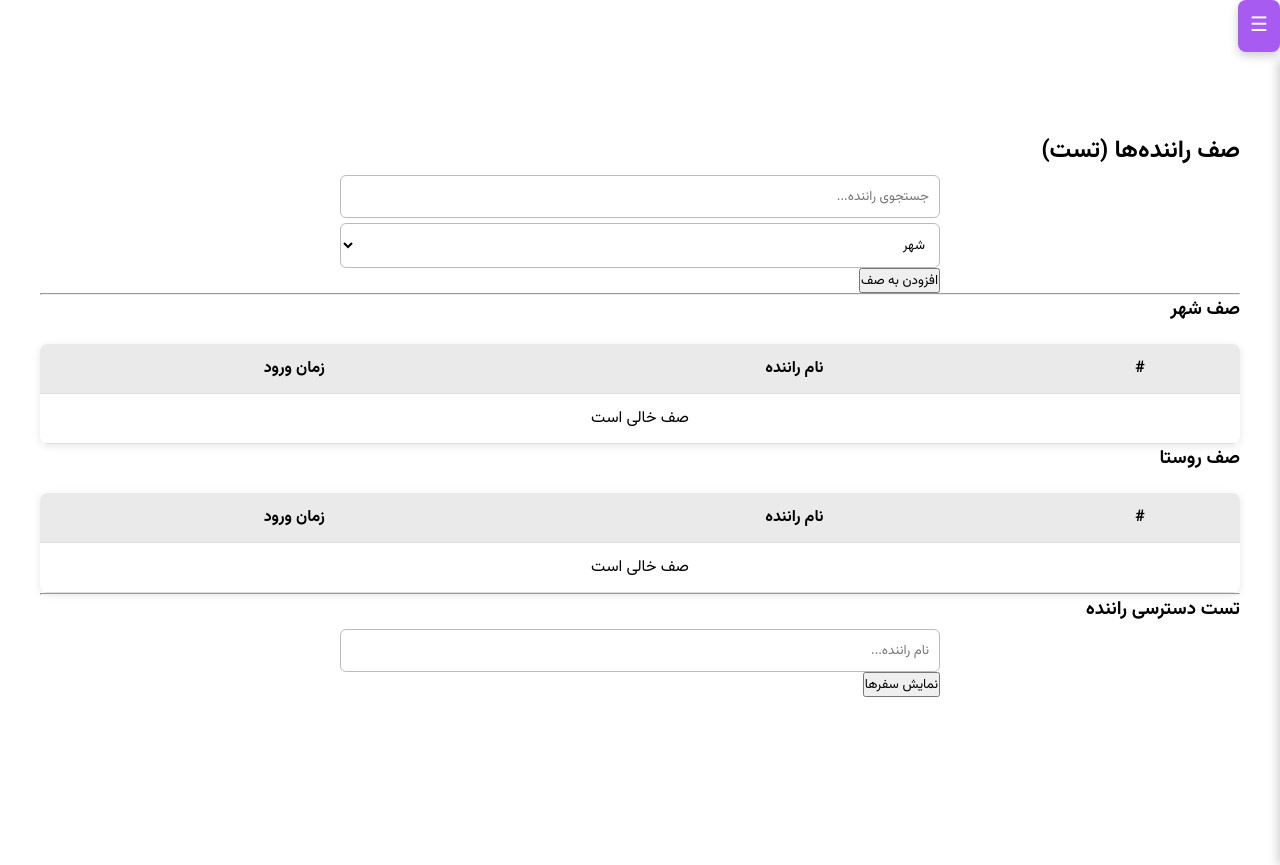
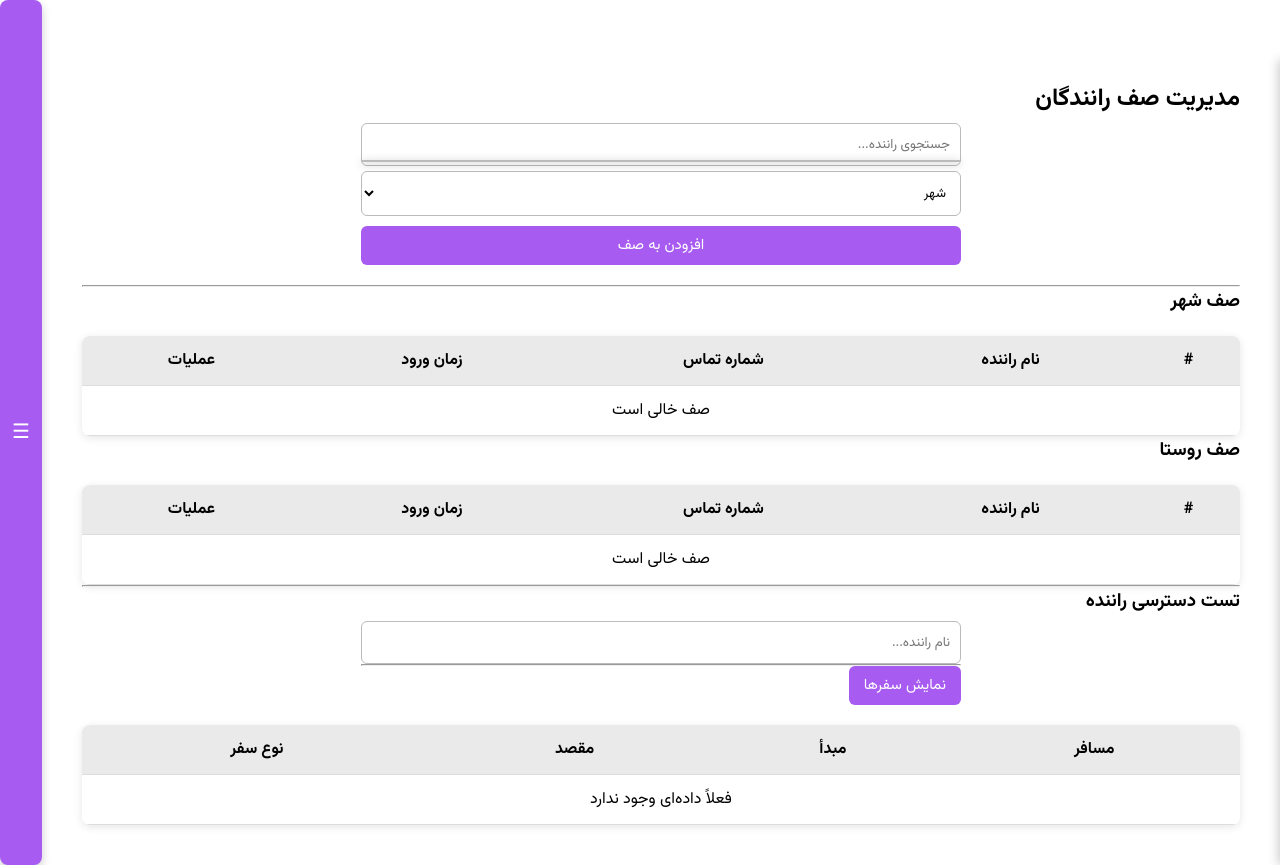
Before and after one commit to mohamad-javad-jokar-sarhangi/7-Farvardin-BackEnd, a Django app: page /ride/driver-queue/ in a window 1280 px wide. Run offline with Django 5.2, Linux system fonts and the light colour scheme; data that the repository does not hold is empty.

Commit message:
every things is okay now but something need to be fixd

```diff
--- a/ride/urls.py
+++ b/ride/urls.py
@@ -24,5 +24,9 @@
     path('add-driver-to-queue/', views.add_driver_to_queue, name='add_driver_to_queue'),
     path('check-access/', views.check_driver_access, name='check_driver_access'),
 
+    # حذف راننده از صف
+    path('remove-driver/<int:driver_id>/', views.remove_driver, name='remove_driver'),
+
+
 
 ]
--- a/ride/views.py
+++ b/ride/views.py
@@ -222,8 +222,11 @@
     if request.method == 'POST':
         driver_id = request.POST.get('driver_id')
         zone = request.POST.get('zone')
-        driver = get_object_or_404(User, id=driver_id)
-        # بررسی اینکه قبلاً فعال نبوده
+
+        if not driver_id:  # اگر id خالی بود
+            return JsonResponse({'error': 'شناسه راننده ارسال نشده'}, status=400)
+
+        driver = get_object_or_404(User, id=int(driver_id))
         exists = DriverQueue.objects.filter(driver=driver, is_active=True, zone=zone).exists()
         if not exists:
             DriverQueue.objects.create(driver=driver, zone=zone, is_active=True)
@@ -246,3 +249,9 @@
         return JsonResponse({'trips': data})
     else:
         return JsonResponse({'error': 'دسترسی ندارید'}, status=403)
+
+# حذف راننده از صف
+def remove_driver(request, driver_id):
+    driver_queue = get_object_or_404(DriverQueue, id=driver_id)
+    driver_queue.delete()
+    return redirect('driver_queue_page')
--- a/static/style.css
+++ b/static/style.css
@@ -6,9 +6,41 @@
     font-family: 'Vazirmatn', sans-serif;
 }
 
-body {
+/* ===== حالت صفحه دو ستونه ===== */
+body.drawer-fixed {
+    display: flex;
+    flex-direction: row-reverse; /* چون راست‌چین هست */
+    height: 100vh;
+    overflow: hidden;
     transition: background-color 0.3s, color 0.3s;
-    overflow-x: hidden;
+}
+
+/* ===== Drawer (منو ثابت سمت راست قابل اسکرول) ===== */
+.drawer {
+    width: 270px;
+    height: 100vh;
+    background-color: var(--menu-bg);
+    color: var(--menu-text);
+    box-shadow: -2px 0 10px rgba(0,0,0,0.2);
+    padding: 20px;
+    overflow-y: auto;
+    flex-shrink: 0;
+    position: relative;
+    z-index: 900;
+}
+.drawer::-webkit-scrollbar {
+    width: 6px;
+}
+.drawer::-webkit-scrollbar-thumb {
+    background: var(--accent);
+    border-radius: 4px;
+}
+
+/* ===== محتوای اصلی سمت چپ ===== */
+.page-content {
+    flex: 1;
+    overflow-y: auto;
+    padding: 80px 40px 40px 40px;
 }
 
 /* ===== هدر ثابت ===== */
@@ -246,3 +278,72 @@
     background-color: #121212;
     color: #fff;
 }
+
+/* ===== ساجست راننده ===== */
+#suggestions {
+    position: absolute;
+    top: 43px; /* زیر فید */
+    left: 0;
+    right: 0;
+    background-color: var(--input-bg);
+    border: 1px solid var(--input-border);
+    border-top: none;
+    border-radius: 0 0 6px 6px;
+    z-index: 10;
+}
+#suggestions li {
+    padding: 8px 10px;
+    list-style: none;
+    border-bottom: 1px solid var(--table-border);
+    cursor: pointer;
+    transition: background 0.2s;
+}
+#suggestions li:hover {
+    background-color: var(--accent);
+    color: #fff;
+}
+
+/* در حالت شب رنگ متن پیشنهادها بنفش ملایم برای دید بهتر */
+body.night #suggestions li {
+    color: #a85bf1;  /* بنفش برای تم شب */
+}
+
+/* ===== ساجست راننده (منو آبشاری زیر فیلد) ===== */
+#addForm {
+    position: relative;
+}
+
+#suggestions {
+    position: absolute;
+    top: 42px; /* دقیقاً زیر input جستجو */
+    left: 0;
+    right: 0;
+    background-color: var(--input-bg);
+    border: 1px solid var(--input-border);
+    border-radius: 0 0 6px 6px;
+    overflow: hidden;
+    z-index: 999;
+    box-shadow: 0 2px 8px rgba(0,0,0,0.4);
+}
+
+#suggestions li {
+    padding: 8px 10px;
+    list-style: none;
+    border-bottom: 1px solid var(--table-border);
+    cursor: pointer;
+    transition: background 0.15s;
+}
+
+#suggestions li:last-child {
+    border-bottom: none;
+}
+
+#suggestions li:hover {
+    background-color: var(--accent);
+    color: #fff;
+}
+
+/* حالت شب — متن بنفش برای دید بهتر */
+body.night #suggestions li {
+    color: #a85bf1;
+}
--- a/templates/base.html
+++ b/templates/base.html
@@ -9,7 +9,8 @@
     <link rel="preconnect" href="https://fonts.googleapis.com">
     <link href="https://fonts.googleapis.com/css2?family=Vazirmatn:wght@400;500;700&display=swap" rel="stylesheet">
 </head>
-<body class="day">
+
+<body class="day drawer-fixed">  <!-- تغییر جزئی برای حالت دائمی منو -->
 
     <button class="menu-btn" id="menuBtn">☰</button>
 
@@ -26,13 +27,11 @@
         </ul>
 
         <h4>بخش سفرها</h4>
-            <a href="{% url 'create_tripe' %}">➕ ساخت درخواست</a>
+        <ul>
+            <li><a href="{% url 'create_tripe' %}">➕ ساخت درخواست</a></li>
             <li><a href="{% url 'current_tripes' %}">🚗 درخواست‌های فعال</a></li>
             <li><a href="{% url 'table_tripes' %}">🧾 سوابق سفرها</a></li>
-            <li><a href="{% url 'driver_queue_page' %}">🧾 سوابق سفرها</a></li>
-
-        <ul>
-
+            <li><a href="{% url 'driver_queue_page' %}">🚗 صف راننده‌ها (تست)</a></li>
         </ul>
 
         <h4>بخش مقالات</h4>
@@ -51,7 +50,6 @@
             <button id="nightModeBtn">🌙 حالت شب</button>
         </div>
     </nav>
-    <div class="overlay" id="overlay"></div>
 
     <main class="page-content">
         {% block content %}
--- a/templates/ride/driver_queue.html
+++ b/templates/ride/driver_queue.html
@@ -2,9 +2,9 @@
 {% block title %}مدیریت صف رانندگان{% endblock %}
 
 {% block content %}
-<h2>صف راننده‌ها (تست)</h2>
+<h2>مدیریت صف رانندگان</h2>
 
-<form id="addForm" method="post" action="{% url 'add_driver_to_queue' %}">
+<form id="addForm" method="post" action="{% url 'add_driver_to_queue' %}" style="margin-bottom:20px; position:relative;">
     {% csrf_token %}
     <input type="text" id="driverSearch" placeholder="جستجوی راننده..." autocomplete="off">
     <input type="hidden" name="driver_id" id="driverId">
@@ -12,39 +12,65 @@
         <option value="city">شهر</option>
         <option value="village">روستا</option>
     </select>
-    <button type="submit">افزودن به صف</button>
+    <button type="submit" class="button" style="margin-top:10px;width:100%;">افزودن به صف</button>
+
+    <!-- ساجست راننده -->
+    <ul id="suggestions"></ul>
 </form>
-
-<ul id="suggestions"></ul>
 
 <hr>
 
 <h3>صف شهر</h3>
 <table>
-    <tr><th>#</th><th>نام راننده</th><th>زمان ورود</th></tr>
+    <tr><th>#</th><th>نام راننده</th><th>شماره تماس</th><th>زمان ورود</th><th>عملیات</th></tr>
     {% for d in city_queue %}
-    <tr><td>{{ forloop.counter }}</td><td>{{ d.driver.name }}</td><td>{{ d.joined_at }}</td></tr>
-    {% empty %}<tr><td colspan="3">صف خالی است</td></tr>{% endfor %}
+    <tr>
+        <td>{{ forloop.counter }}</td>
+        <td>{{ d.driver.name }}</td>
+        <td>{{ d.driver.phone }}</td>
+        <td>{{ d.joined_at|date:"Y-m-d H:i" }}</td>
+        <td><a href="{% url 'remove_driver' d.id %}" class="btn btn-danger btn-sm">حذف</a></td>
+    </tr>
+    {% empty %}
+    <tr><td colspan="5">صف خالی است</td></tr>
+    {% endfor %}
 </table>
 
 <h3>صف روستا</h3>
 <table>
-    <tr><th>#</th><th>نام راننده</th><th>زمان ورود</th></tr>
+    <tr><th>#</th><th>نام راننده</th><th>شماره تماس</th><th>زمان ورود</th><th>عملیات</th></tr>
     {% for d in village_queue %}
-    <tr><td>{{ forloop.counter }}</td><td>{{ d.driver.name }}</td><td>{{ d.joined_at }}</td></tr>
-    {% empty %}<tr><td colspan="3">صف خالی است</td></tr>{% endfor %}
+    <tr>
+        <td>{{ forloop.counter }}</td>
+        <td>{{ d.driver.name }}</td>
+        <td>{{ d.driver.phone }}</td>
+        <td>{{ d.joined_at|date:"Y-m-d H:i" }}</td>
+        <td><a href="{% url 'remove_driver' d.id %}" class="btn btn-danger btn-sm">حذف</a></td>
+    </tr>
+    {% empty %}
+    <tr><td colspan="5">صف خالی است</td></tr>
+    {% endfor %}
 </table>
 
 <hr>
 
 <h3>تست دسترسی راننده</h3>
-<form id="accessForm" action="{% url 'check_driver_access' %}" method="post">
+<form id="accessForm" action="{% url 'check_driver_access' %}" method="post" style="margin-bottom:10px;">
     {% csrf_token %}
     <input type="text" name="driver_name" placeholder="نام راننده...">
-    <button type="submit">نمایش سفرها</button>
+    <hr>
+    <button type="submit" class="button">نمایش سفرها</button>
 </form>
 
-<ul id="tripResults"></ul>
+<!-- جدول نمایش سفرها -->
+<table id="tripTable">
+    <thead>
+        <tr><th>مسافر</th><th>مبدأ</th><th>مقصد</th><th>نوع سفر</th></tr>
+    </thead>
+    <tbody id="tripResults">
+        <tr><td colspan="4">فعلاً داده‌ای وجود ندارد</td></tr>
+    </tbody>
+</table>
 
 <script>
 const searchBox = document.getElementById("driverSearch");
@@ -52,8 +78,8 @@
 const suggestions = document.getElementById("suggestions");
 
 searchBox.addEventListener("input", async () => {
-    const q = searchBox.value;
-    if (q.length < 1) { suggestions.innerHTML = ""; return; }
+    const q = searchBox.value.trim();
+    if (!q) { suggestions.innerHTML = ""; return; }
     const res = await fetch(`/ride/search-drivers/?q=${q}`);
     const data = await res.json();
     suggestions.innerHTML = "";
@@ -74,13 +100,15 @@
     const formData = new FormData(e.target);
     const res = await fetch(e.target.action, { method: "POST", body: formData });
     const data = await res.json();
-    const results = document.getElementById("tripResults");
-    results.innerHTML = "";
+    const tbody = document.getElementById("tripResults");
+    tbody.innerHTML = "";
     if (data.error) {
-        results.innerHTML = `<li>${data.error}</li>`;
+        tbody.innerHTML = `<tr><td colspan="4" style="color:red;">${data.error}</td></tr>`;
+    } else if (!data.trips.length) {
+        tbody.innerHTML = `<tr><td colspan="4">هیچ سفری یافت نشد</td></tr>`;
     } else {
         data.trips.forEach(t => {
-            results.innerHTML += `<li>${t.passenger} از ${t.origin} تا ${t.destination} (${t.type})</li>`;
+            tbody.innerHTML += `<tr><td>${t.passenger}</td><td>${t.origin}</td><td>${t.destination}</td><td>${t.type}</td></tr>`;
         });
     }
 });
```
